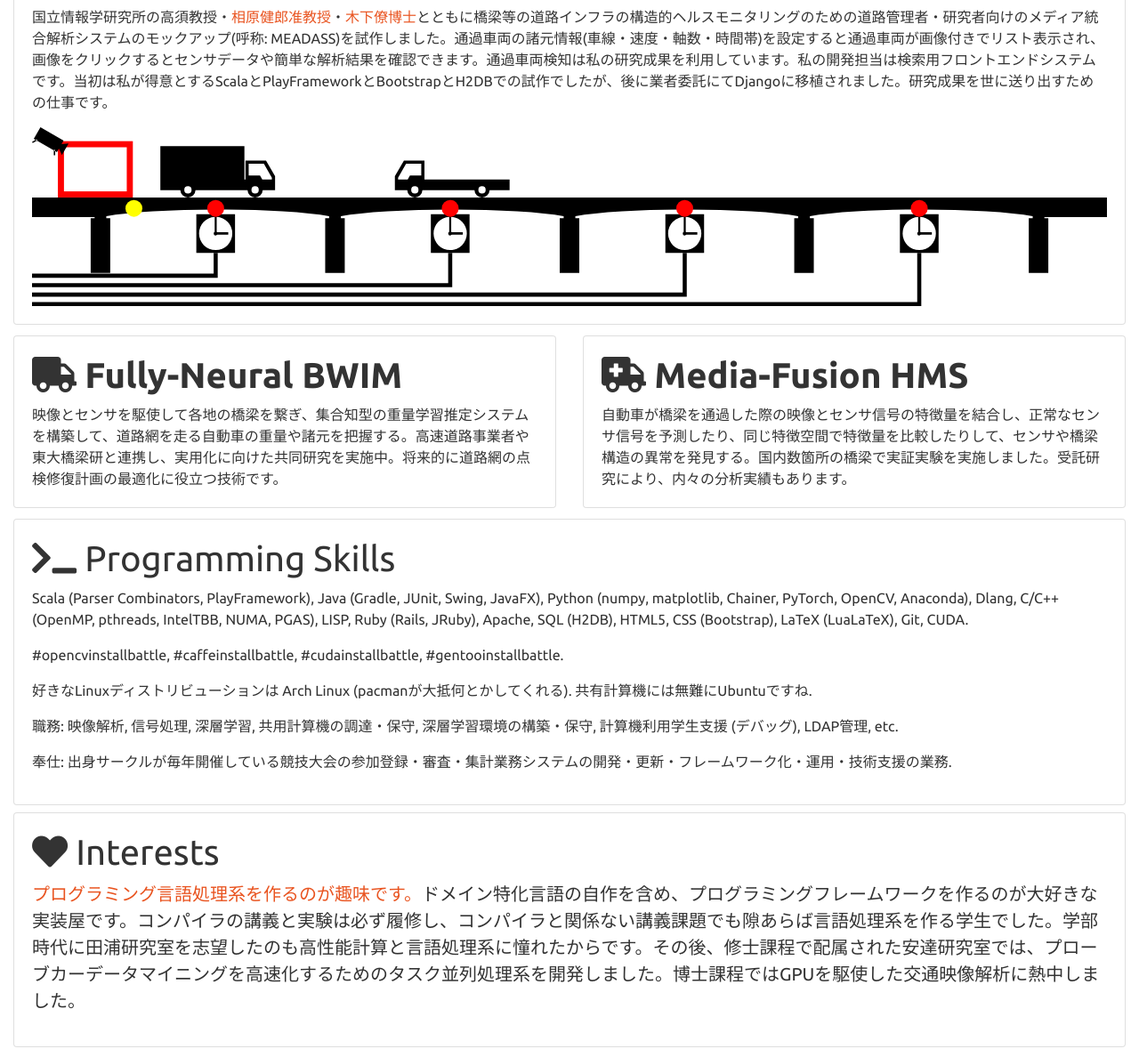
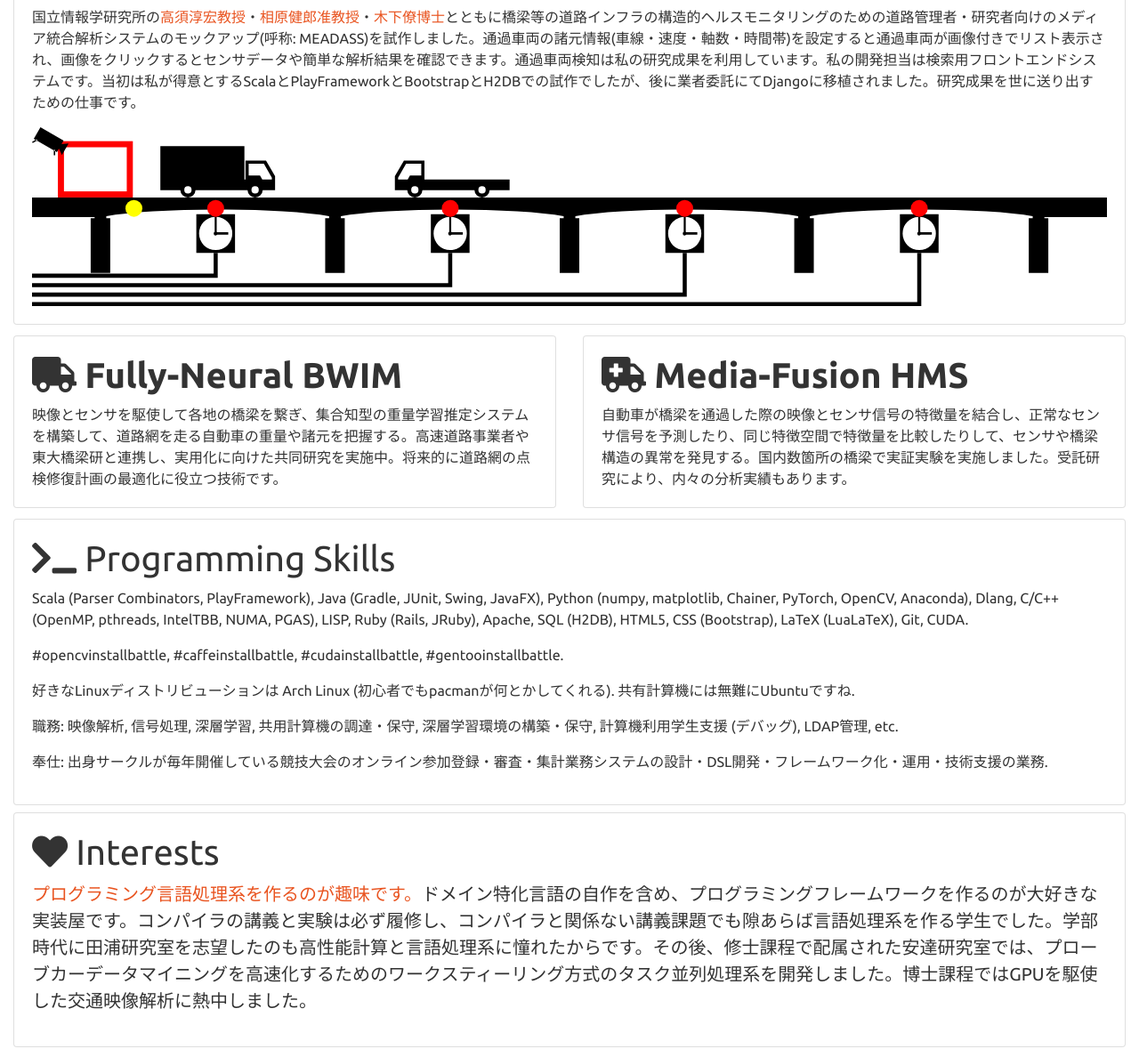
Before and after one commit to katnii/kat, a plain HTML site: page index.html in a window 1280 px wide. Shown: the part 725-1904 px from the top of the page at 89% size. Drawn offline with nearby package versions, Linux system fonts and the light colour scheme.

Commit message:
interests

```diff
--- a/index.html
+++ b/index.html
@@ -66,7 +66,7 @@
 				<a href="https://www.nii.ac.jp/research/projects/sip/">
 					<h1><i class="fas fa-fire"></i> <strong>HotBridge PIERS</strong></h1>
 				</a>
-				<p>国立情報学研究所の高須教授・<a href="https://www.nii.ac.jp/faculty/digital_content/aihara_kenro/">相原健郎准教授</a>・<a href="http://www.adl.nii.ac.jp/~kinoshita/">木下僚博士</a>とともに橋梁等の道路インフラの構造的ヘルスモニタリングのための道路管理者・研究者向けのメディア統合解析システムのモックアップ(呼称: MEADASS)を試作しました。通過車両の諸元情報(車線・速度・軸数・時間帯)を設定すると通過車両が画像付きでリスト表示され、画像をクリックするとセンサデータや簡単な解析結果を確認できます。通過車両検知は私の研究成果を利用しています。私の開発担当は検索用フロントエンドシステムです。当初は私が得意とするScalaとPlayFrameworkとBootstrapとH2DBでの試作でしたが、後に業者委託にてDjangoに移植されました。研究成果を世に送り出すための仕事です。</p>
+				<p>国立情報学研究所の<a href="https://www.nii.ac.jp/en/faculty/digital_content/takasu_atsuhiro/">高須淳宏教授</a>・<a href="https://www.nii.ac.jp/faculty/digital_content/aihara_kenro/">相原健郎准教授</a>・<a href="http://www.adl.nii.ac.jp/~kinoshita/">木下僚博士</a>とともに橋梁等の道路インフラの構造的ヘルスモニタリングのための道路管理者・研究者向けのメディア統合解析システムのモックアップ(呼称: MEADASS)を試作しました。通過車両の諸元情報(車線・速度・軸数・時間帯)を設定すると通過車両が画像付きでリスト表示され、画像をクリックするとセンサデータや簡単な解析結果を確認できます。通過車両検知は私の研究成果を利用しています。私の開発担当は検索用フロントエンドシステムです。当初は私が得意とするScalaとPlayFrameworkとBootstrapとH2DBでの試作でしたが、後に業者委託にてDjangoに移植されました。研究成果を世に送り出すための仕事です。</p>
 				<img class="img-fluid" src="daq.svg" width="100%" alt="DAQ system for bridge SHM">
 			</div>
 		</div>
@@ -95,16 +95,16 @@
 				<h1><i class="fas fa-terminal"></i> Programming Skills</h1>
 				<p>Scala (Parser Combinators, PlayFramework), Java (Gradle, JUnit, Swing, JavaFX), Python (numpy, matplotlib, Chainer, PyTorch, OpenCV, Anaconda), Dlang, C/C++ (OpenMP, pthreads, IntelTBB, NUMA, PGAS), LISP, Ruby (Rails, JRuby), Apache, SQL (H2DB), HTML5, CSS (Bootstrap), LaTeX (LuaLaTeX), Git, CUDA.</p>
 				<p>#opencvinstallbattle, #caffeinstallbattle, #cudainstallbattle, #gentooinstallbattle.</p>
-				<p>好きなLinuxディストリビューションは Arch Linux (pacmanが大抵何とかしてくれる). 共有計算機には無難にUbuntuですね.</p>
+				<p>好きなLinuxディストリビューションは Arch Linux (初心者でもpacmanが何とかしてくれる). 共有計算機には無難にUbuntuですね.</p>
 				<p>職務: 映像解析, 信号処理, 深層学習, 共用計算機の調達・保守, 深層学習環境の構築・保守, 計算機利用学生支援 (デバッグ), LDAP管理, etc.</p>
-				<p>奉仕: 出身サークルが毎年開催している競技大会の参加登録・審査・集計業務システムの開発・更新・フレームワーク化・運用・技術支援の業務.</p>
+				<p>奉仕: 出身サークルが毎年開催している競技大会のオンライン参加登録・審査・集計業務システムの設計・DSL開発・フレームワーク化・運用・技術支援の業務.</p>
 			</div>
 		</div>
 
 		<div class="card my-2">
 			<div class="card-body">
 				<h1><i class="fas fa-heart"></i> Interests</h1>
-				<p class="lead"><a href="http://www-sato.cc.u-tokyo.ac.jp/SATO.Hiroyuki/PLDI2014/PLDI2014_reviewcomments.pdf">プログラミング言語処理系を作るのが趣味です。</a>ドメイン特化言語の自作を含め、プログラミングフレームワークを作るのが大好きな実装屋です。コンパイラの講義と実験は必ず履修し、コンパイラと関係ない講義課題でも隙あらば言語処理系を作る学生でした。学部時代に田浦研究室を志望したのも高性能計算と言語処理系に憧れたからです。その後、修士課程で配属された安達研究室では、プローブカーデータマイニングを高速化するためのタスク並列処理系を開発しました。博士課程ではGPUを駆使した交通映像解析に熱中しました。</p>
+				<p class="lead"><a href="http://www-sato.cc.u-tokyo.ac.jp/SATO.Hiroyuki/PLDI2014/PLDI2014_reviewcomments.pdf">プログラミング言語処理系を作るのが趣味です。</a>ドメイン特化言語の自作を含め、プログラミングフレームワークを作るのが大好きな実装屋です。コンパイラの講義と実験は必ず履修し、コンパイラと関係ない講義課題でも隙あらば言語処理系を作る学生でした。学部時代に田浦研究室を志望したのも高性能計算と言語処理系に憧れたからです。その後、修士課程で配属された安達研究室では、プローブカーデータマイニングを高速化するためのワークスティーリング方式のタスク並列処理系を開発しました。博士課程ではGPUを駆使した交通映像解析に熱中しました。</p>
 			</div>
 		</div>
 		<div class="card my-2">
```
